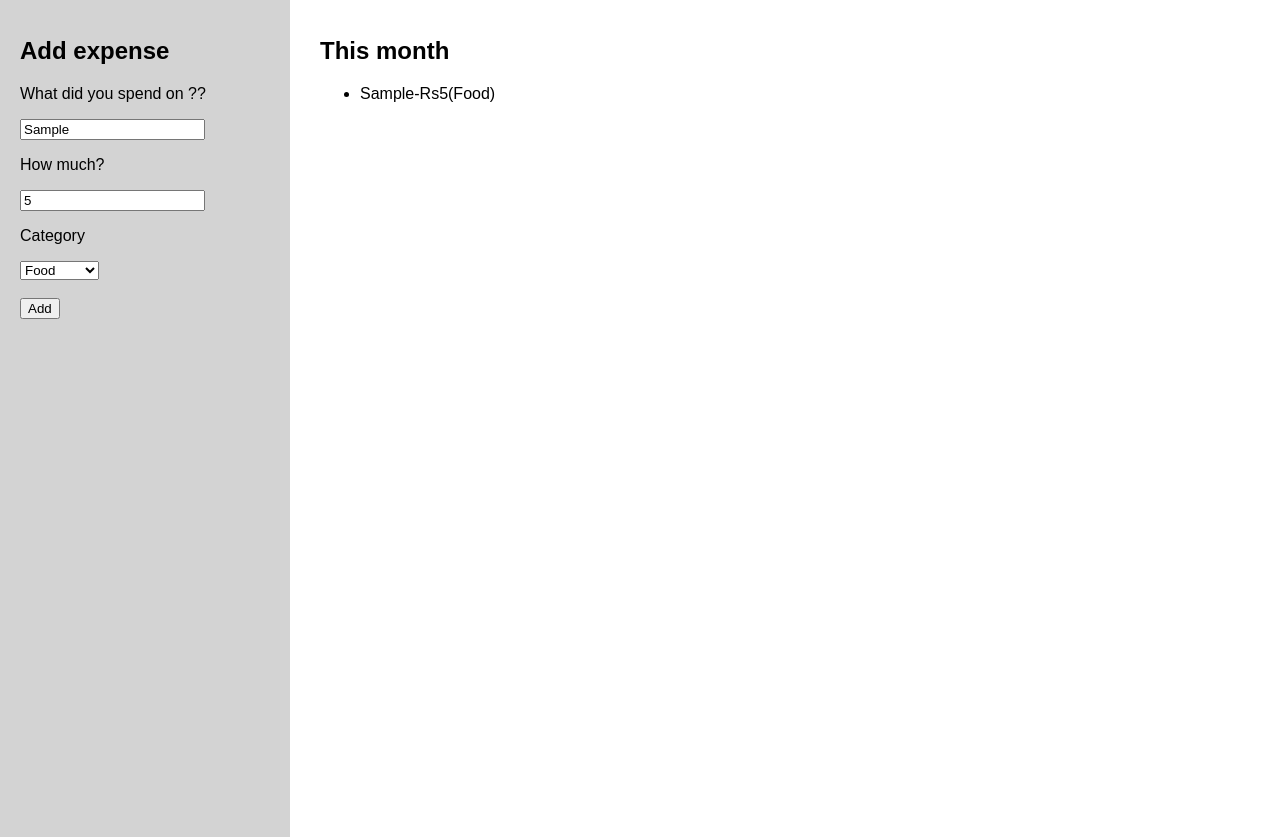
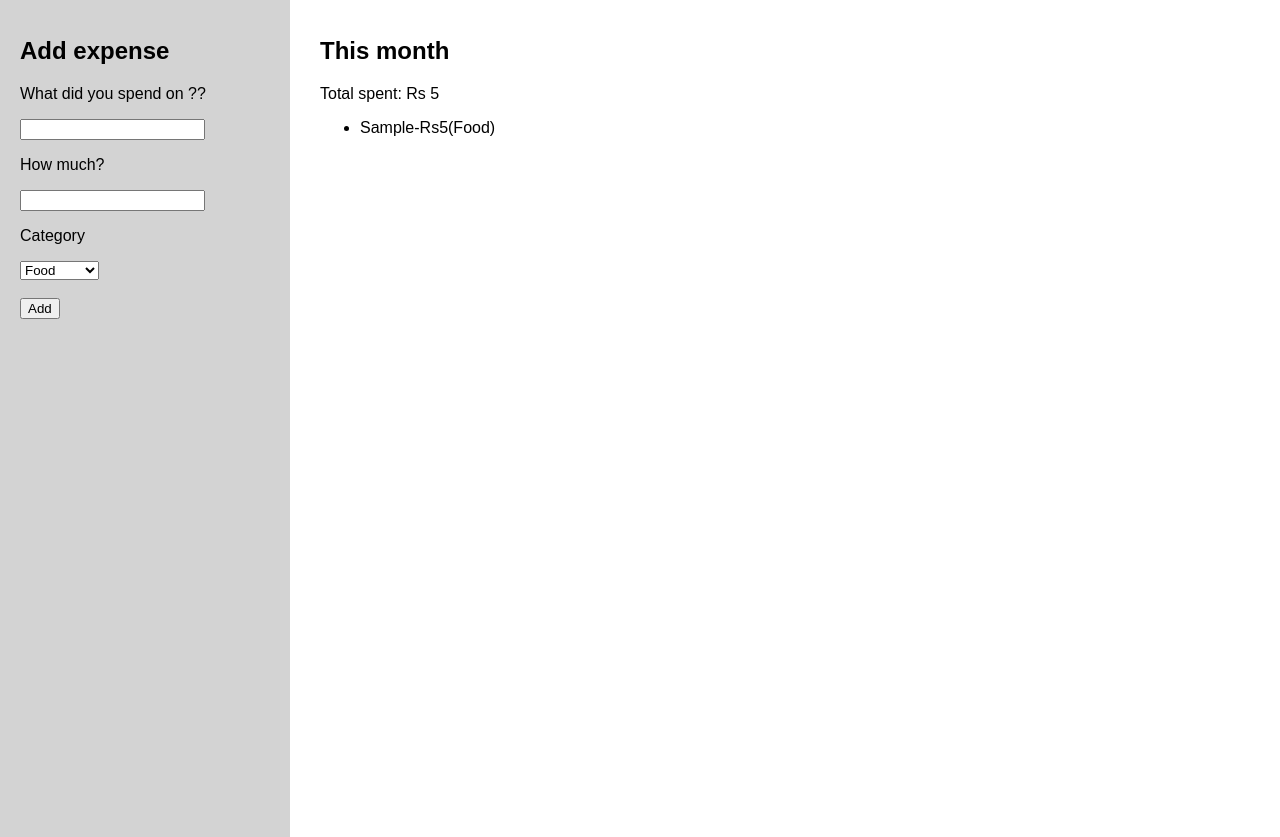
Before and after one commit to srivathsa12/expense_tracker, a plain HTML site: page index.html in a window 1280 px wide. Both pictures are taken after typing "Sample", "5" into the empty fields and a click on the button "Add". Shown: the part 70-907 px from the top of the page. Drawn offline with Linux system fonts and the light colour scheme.

Commit message:
added monthly total

```diff
--- a/index.html
+++ b/index.html
@@ -56,10 +56,12 @@
         </div>
         <div id="main">
             <h2>This month</h2>
+            <p>Total spent: Rs <span id="total">0</span></p>
             <ul id="list"></ul>
         </div>
         <script>
         var addBtn = document.getElementById("addBtn");
+        var totalSpent = 0
 
         addBtn.onclick = function(){
             var name = document.getElementById("useName").value;
@@ -76,6 +78,13 @@
 
             document.getElementById("list").appendChild(item);
 
+            totalSpent = totalSpent + Number(amount);
+            document.getElementById("total").innerText = totalSpent;
+
+            document.getElementById("useName").value = "";
+            document.getElementById("amount").value = "";
+
+
         };
         </script>
 
```
